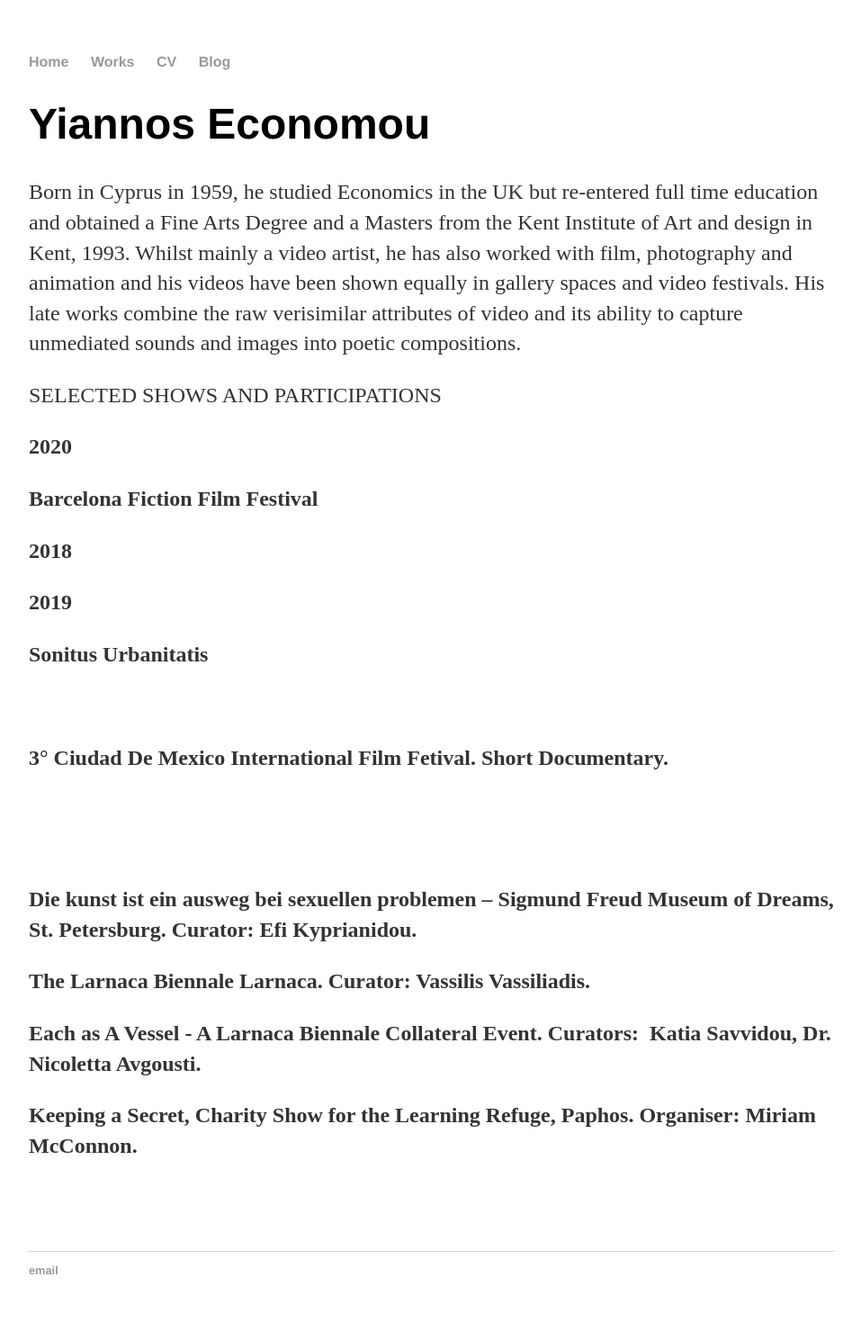
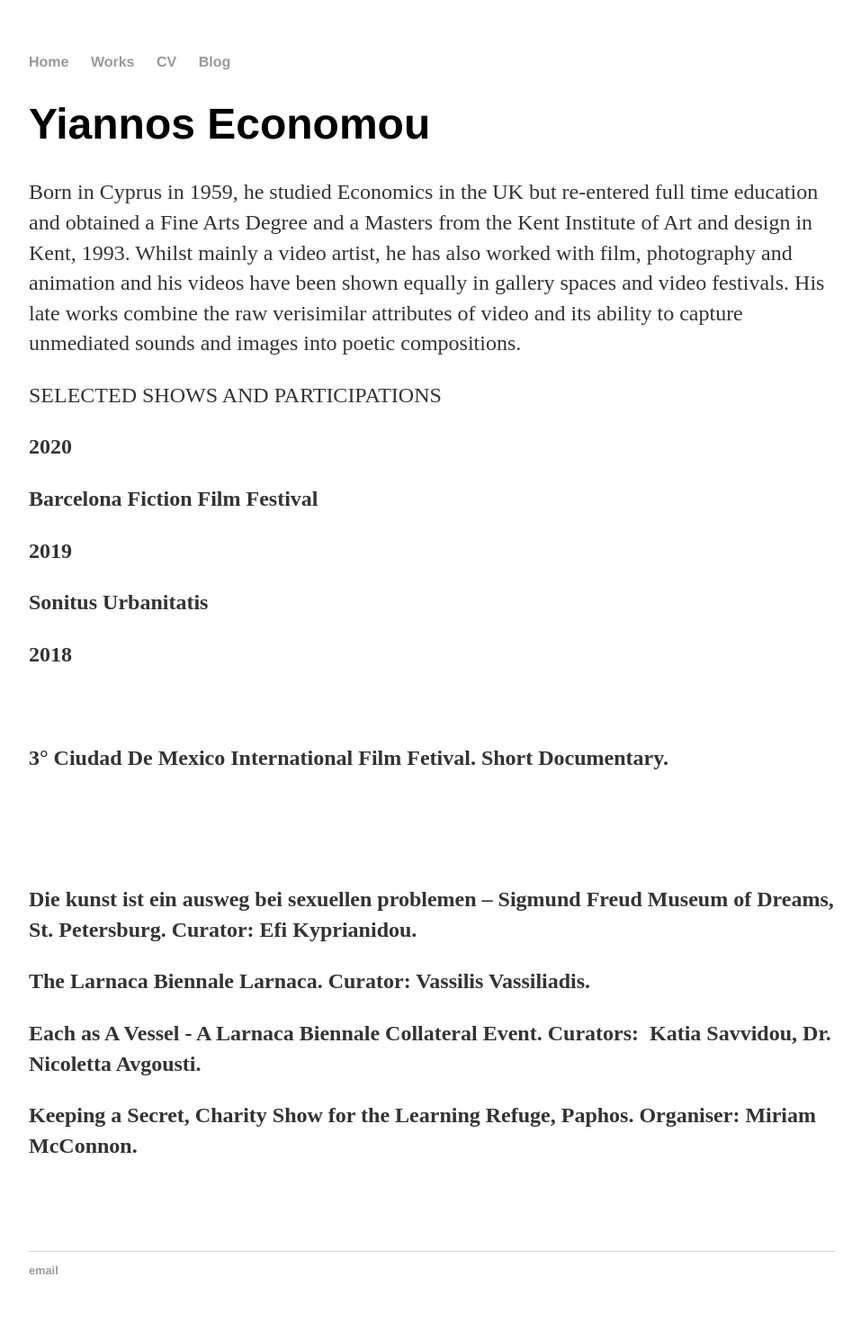
Before and after one commit to YiannosEconomou/Yiannos-E.net, a Jekyll site: the page built from cv.html, in a window 1280 px wide. Shown: the whole page at 90% size, without its empty margins (160-1117 px from the left). Built offline with Jekyll 4.4.1, drawn with Linux system fonts in a browser that asks for light colours.

Commit message:
Update cv.html

```diff
--- a/cv.html
+++ b/cv.html
@@ -15,10 +15,11 @@ title: Yiannos Economou, Video Artist
 	<p>
 		<strong>2020
 	<p> Barcelona Fiction Film Festival
-	<td class="style3"><p><strong>2018</strong></p>
 	<p> <strong>2019
 	<p> <strong> Sonitus Urbanitatis
-    <p>&nbsp;</p></td>
+
+	<td class="style3"><p><strong>2018</strong></p>
+	    <p>&nbsp;</p></td>
     <td class="style3"><p><strong>3° Ciudad De Mexico  International Film Fetival</strong>. Short Documentary.</p>
     <p>&nbsp;</p></td>
     <td class="style3">&nbsp;</td>
```
